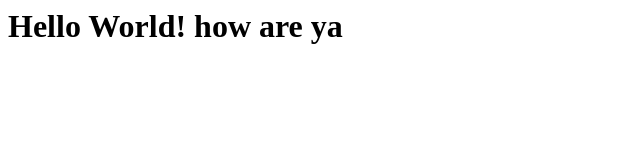
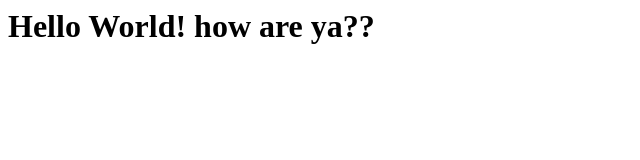
Before and after one commit to javichovicho/githubExample, a plain HTML site: page index.html in a window 1280 px wide. Shown: the full height of the page, 0-640 px from the left. Drawn offline with Linux system fonts and the light colour scheme.

Commit message:
Update index.html

```diff
--- a/index.html
+++ b/index.html
@@ -3,6 +3,6 @@
 		<title>Welcome to git!</title>
 	</head>
 	<body>
-		<h1>Hello World! how are ya</h1>
+		<h1>Hello World! how are ya??</h1>
 	</body>
 </html>
```
